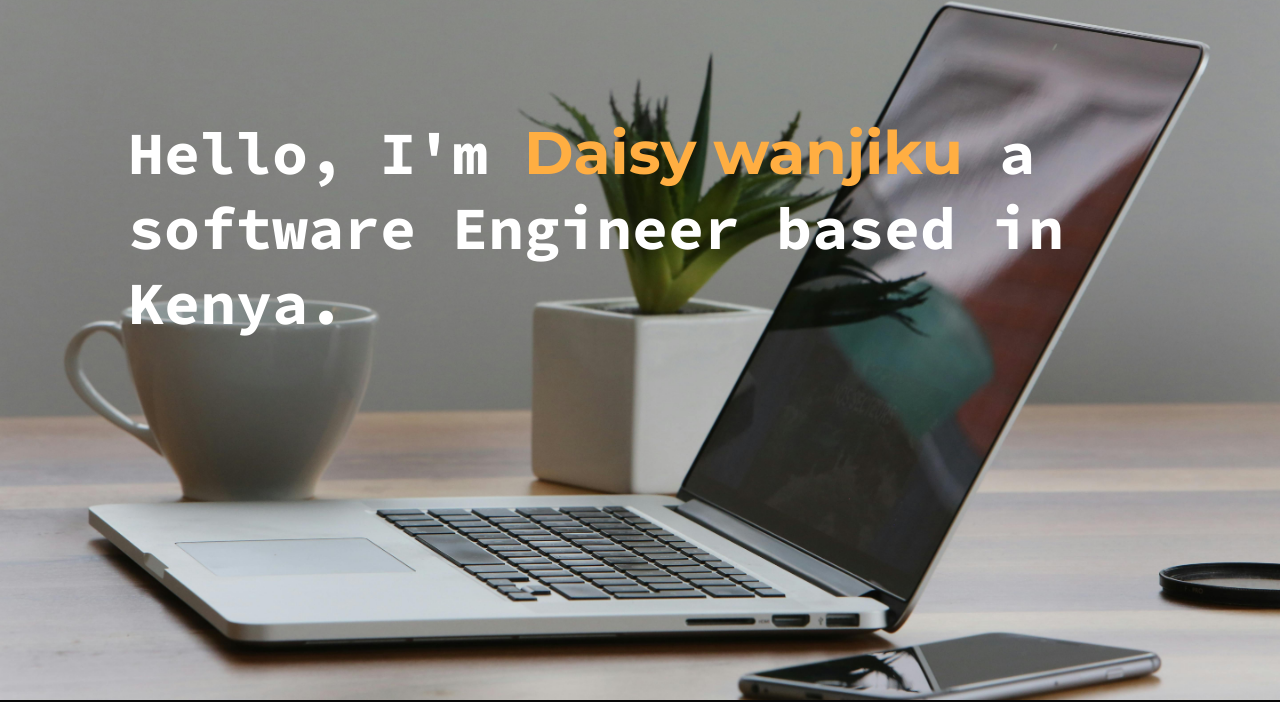
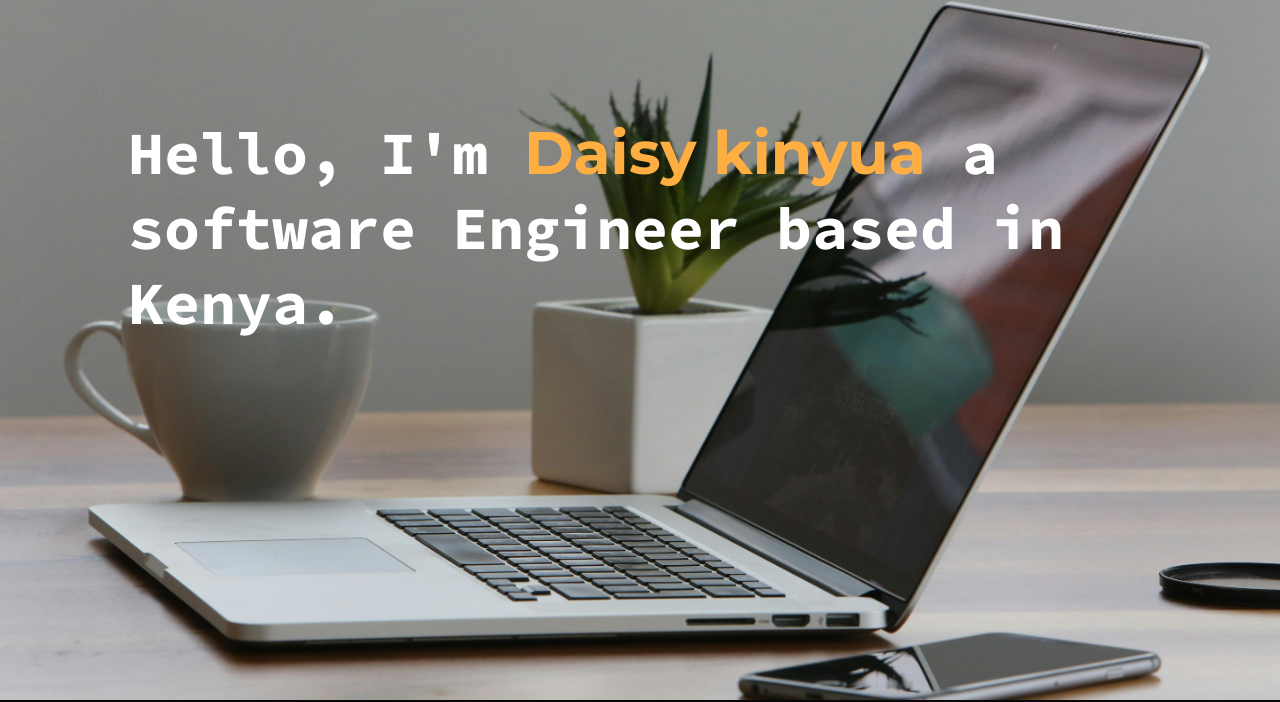
Before and after one commit to Daisywanj130/project6, a plain HTML site: page index.html in a window 1280 px wide. Shown: the part 100-802 px from the top of the page. Drawn offline with Linux system fonts and the light colour scheme.

Commit message:
changed name

```diff
--- a/index.html
+++ b/index.html
@@ -40,7 +40,7 @@
         </nav>
         <div class="header-text">
           <h1>
-            Hello, I'm <span>Daisy wanjiku</span> a software Engineer based in
+            Hello, I'm <span>Daisy kinyua</span> a software Engineer based in
             Kenya.
           </h1>
         </div>
--- a/style.css
+++ b/style.css
@@ -3,6 +3,7 @@
   padding: 0;
   font-family: "Montserrat", sans-serif;
   box-sizing: border-box;
+  transition: ease;
 }
 html{
   scroll-behavior: smooth;
```
